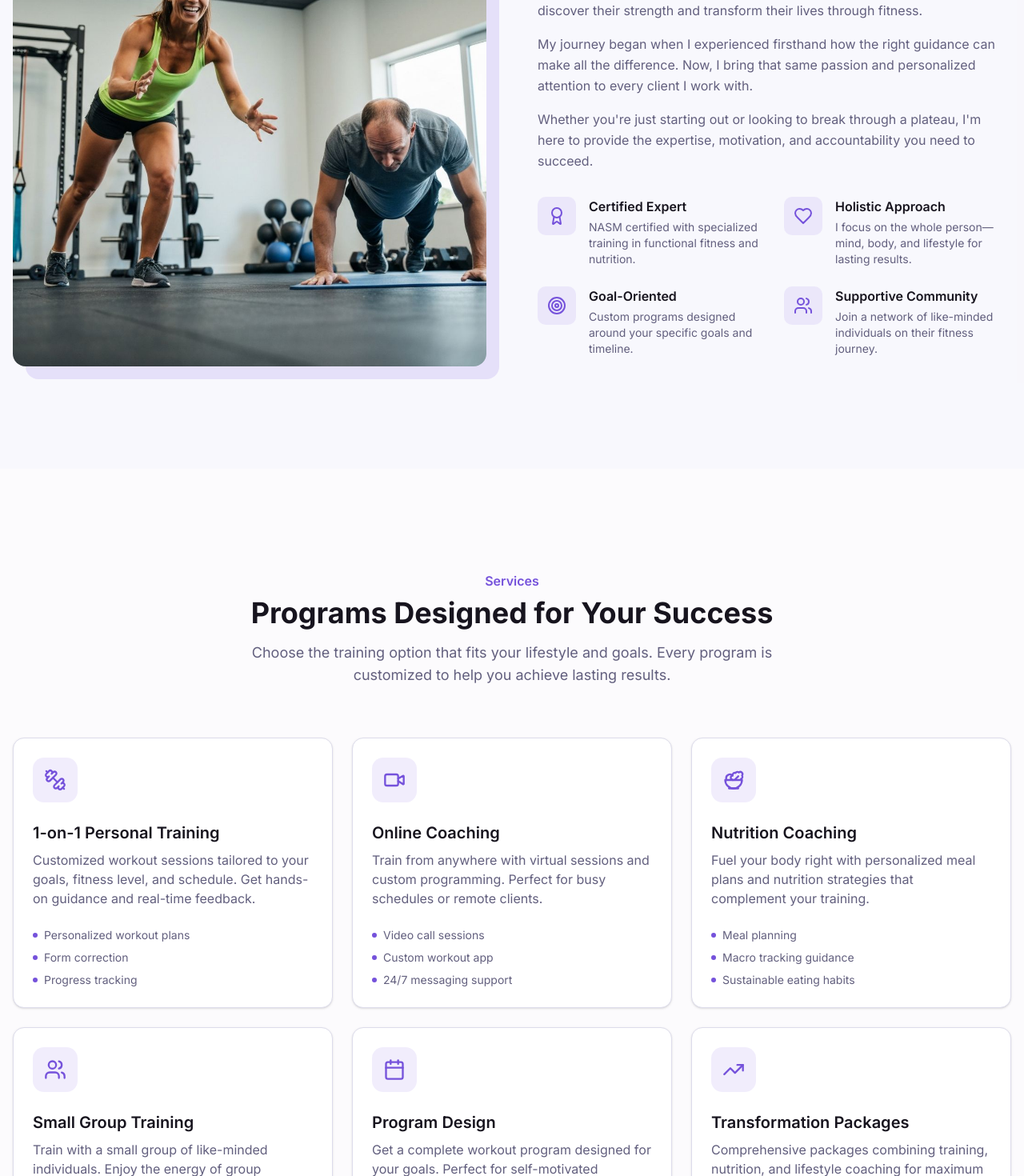
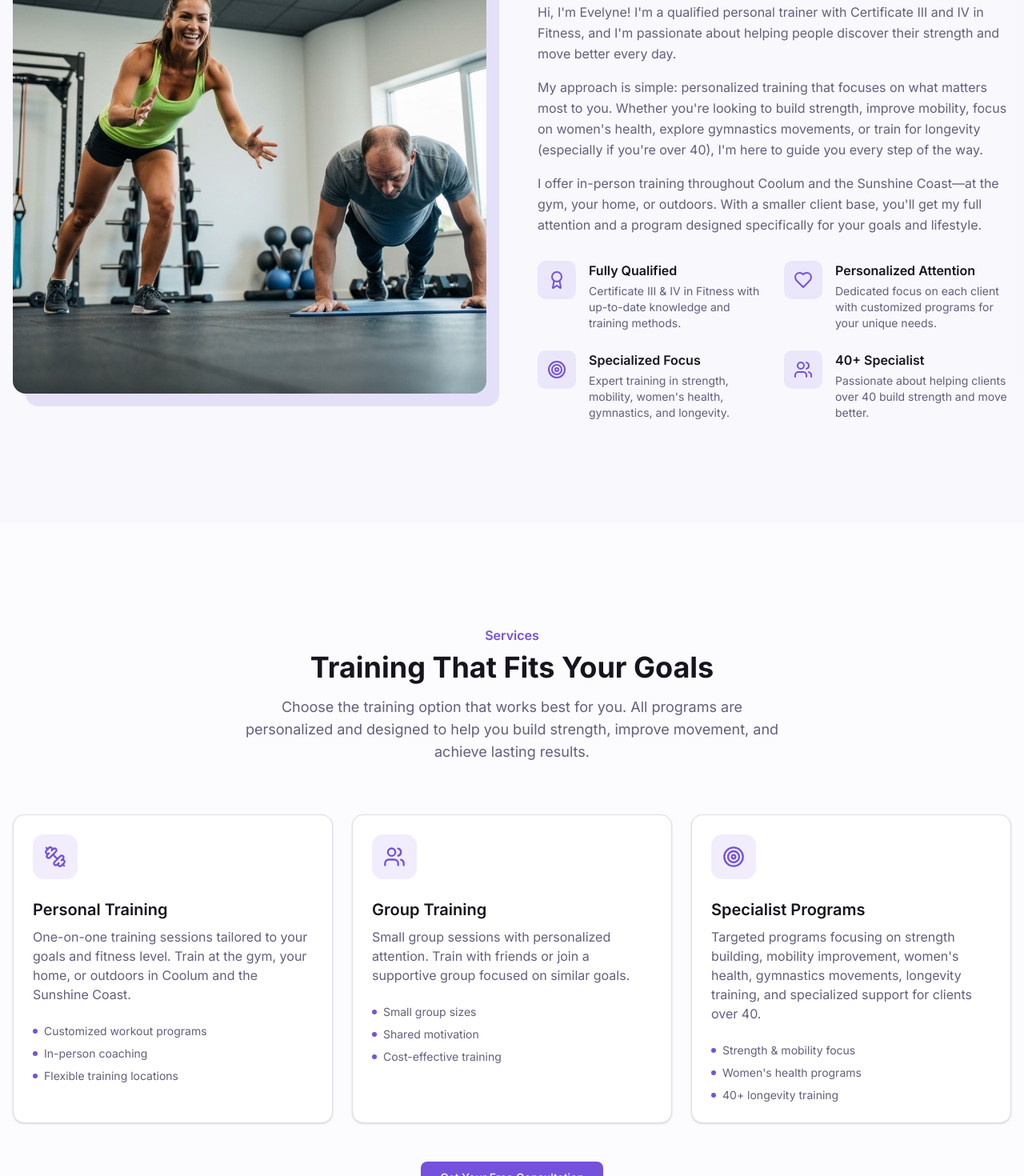
Before and after one commit to danielmackay/coach-evelyne, a Next.js app: page / in a window 1280 px wide. Shown: the part 1300-2770 px from the top of the page at 80% size. Built offline with nearby package versions, Linux system fonts and the light colour scheme.

Commit message:
Update content across components to enhance messaging and clarity on services offered

```diff
--- a/components/about.tsx
+++ b/components/about.tsx
@@ -3,23 +3,23 @@ import { Award, Heart, Target, Users } from "lucide-react"
 const highlights = [
   {
     icon: Award,
-    title: "Certified Expert",
-    description: "NASM certified with specialized training in functional fitness and nutrition.",
+    title: "Fully Qualified",
+    description: "Certificate III & IV in Fitness with up-to-date knowledge and training methods.",
   },
   {
     icon: Heart,
-    title: "Holistic Approach",
-    description: "I focus on the whole person—mind, body, and lifestyle for lasting results.",
+    title: "Personalized Attention",
+    description: "Dedicated focus on each client with customized programs for your unique needs.",
   },
   {
     icon: Target,
-    title: "Goal-Oriented",
-    description: "Custom programs designed around your specific goals and timeline.",
+    title: "Specialized Focus",
+    description: "Expert training in strength, mobility, women's health, gymnastics, and longevity.",
   },
   {
     icon: Users,
-    title: "Supportive Community",
-    description: "Join a network of like-minded individuals on their fitness journey.",
+    title: "40+ Specialist",
+    description: "Passionate about helping clients over 40 build strength and move better.",
   },
 ]
 
@@ -43,19 +43,16 @@ export function About() {
           <div className="space-y-8">
             <div>
               <p className="text-primary font-semibold mb-2">About Me</p>
-              <h2 className="text-3xl md:text-4xl font-bold mb-6 text-balance">Your Partner in Health & Fitness</h2>
+              <h2 className="text-3xl md:text-4xl font-bold mb-6 text-balance">Your Partner in Strength & Movement</h2>
               <div className="space-y-4 text-muted-foreground leading-relaxed">
                 <p>
-                  Hi, I'm Evelyne! For over a decade, I've dedicated my career to helping people discover their strength
-                  and transform their lives through fitness.
+                  Hi, I'm Evelyne! I'm a qualified personal trainer with Certificate III and IV in Fitness, and I'm passionate about helping people discover their strength and move better every day.
                 </p>
                 <p>
-                  My journey began when I experienced firsthand how the right guidance can make all the difference. Now,
-                  I bring that same passion and personalized attention to every client I work with.
+                  My approach is simple: personalized training that focuses on what matters most to you. Whether you're looking to build strength, improve mobility, focus on women's health, explore gymnastics movements, or train for longevity (especially if you're over 40), I'm here to guide you every step of the way.
                 </p>
                 <p>
-                  Whether you're just starting out or looking to break through a plateau, I'm here to provide the
-                  expertise, motivation, and accountability you need to succeed.
+                  I offer in-person training throughout Coolum and the Sunshine Coast—at the gym, your home, or outdoors. With a smaller client base, you'll get my full attention and a program designed specifically for your goals and lifestyle.
                 </p>
               </div>
             </div>
--- a/components/contact.tsx
+++ b/components/contact.tsx
@@ -26,10 +26,9 @@ export function Contact() {
       <div className="container mx-auto px-4">
         <div className="text-center max-w-2xl mx-auto mb-16">
           <p className="text-primary font-semibold mb-2">Contact</p>
-          <h2 className="text-3xl md:text-4xl font-bold mb-4 text-balance">Ready to Start Your Transformation?</h2>
+          <h2 className="text-3xl md:text-4xl font-bold mb-4 text-balance">Ready to Get Started?</h2>
           <p className="text-muted-foreground text-lg">
-            Get in touch for a free consultation. I'd love to hear about your goals and discuss how we can work
-            together.
+            Get in touch for a free consultation. I'd love to hear about your goals and discuss how we can work together.
           </p>
         </div>
 
--- a/components/footer.tsx
+++ b/components/footer.tsx
@@ -27,8 +27,7 @@ export function Footer() {
               {siteConfig.name}
             </Link>
             <p className="text-background/70 max-w-md mb-6">
-              Empowering individuals to transform their lives through personalized fitness coaching, nutrition guidance,
-              and unwavering support.
+              Helping you build strength, improve mobility, and move better. Qualified personal trainer offering personalized in-person training in Coolum and the Sunshine Coast.
             </p>
             <div className="flex gap-4">
               {socialLinks.map((social) => (
--- a/components/hero.tsx
+++ b/components/hero.tsx
@@ -21,12 +21,11 @@ export function Hero() {
             </div>
 
             <h1 className="text-4xl md:text-5xl lg:text-6xl font-bold leading-tight text-balance">
-              Forge Your Strength, <span className="text-primary">Elevate Your Life</span>
+              Build Strength, <span className="text-primary">Move Better, Live Longer</span>
             </h1>
 
             <p className="text-lg md:text-xl text-muted-foreground leading-relaxed max-w-lg">
-              I'm Evelyne, your dedicated personal trainer. Together, we'll build strength, mobility, better movement, confidence, and lasting
-              healthy habits tailored to your unique goals.
+              I'm Evelyne, a qualified personal trainer serving Coolum and the Sunshine Coast. Let's work together to build your strength, improve mobility, and create lasting healthy habits with personalized in-person training.
             </p>
 
             <div className="flex flex-col sm:flex-row gap-4">
--- a/components/services.tsx
+++ b/components/services.tsx
@@ -1,4 +1,4 @@
-import { Dumbbell, Salad, Users, Video, Calendar, TrendingUp } from "lucide-react"
+import { Dumbbell, Users, Target } from "lucide-react"
 import { Card, CardContent, CardDescription, CardHeader, CardTitle } from "@/components/ui/card"
 import { Button } from "@/components/ui/button"
 import Link from "next/link"
@@ -6,44 +6,24 @@ import Link from "next/link"
 const services = [
   {
     icon: Dumbbell,
-    title: "1-on-1 Personal Training",
+    title: "Personal Training",
     description:
-      "Customized workout sessions tailored to your goals, fitness level, and schedule. Get hands-on guidance and real-time feedback.",
-    features: ["Personalized workout plans", "Form correction", "Progress tracking"],
-  },
-  {
-    icon: Video,
-    title: "Online Coaching",
-    description:
-      "Train from anywhere with virtual sessions and custom programming. Perfect for busy schedules or remote clients.",
-    features: ["Video call sessions", "Custom workout app", "24/7 messaging support"],
-  },
-  {
-    icon: Salad,
-    title: "Nutrition Coaching",
-    description:
-      "Fuel your body right with personalized meal plans and nutrition strategies that complement your training.",
-    features: ["Meal planning", "Macro tracking guidance", "Sustainable eating habits"],
+      "One-on-one training sessions tailored to your goals and fitness level. Train at the gym, your home, or outdoors in Coolum and the Sunshine Coast.",
+    features: ["Customized workout programs", "In-person coaching", "Flexible training locations"],
   },
   {
     icon: Users,
-    title: "Small Group Training",
+    title: "Group Training",
     description:
-      "Train with a small group of like-minded individuals. Enjoy the energy of group workouts with personalized attention.",
-    features: ["Max 6 participants", "Community support", "Cost-effective option"],
+      "Small group sessions with personalized attention. Train with friends or join a supportive group focused on similar goals.",
+    features: ["Small group sizes", "Shared motivation", "Cost-effective training"],
   },
   {
-    icon: Calendar,
-    title: "Program Design",
+    icon: Target,
+    title: "Specialist Programs",
     description:
-      "Get a complete workout program designed for your goals. Perfect for self-motivated individuals who prefer training independently.",
-    features: ["4-12 week programs", "Exercise video library", "Weekly check-ins"],
-  },
-  {
-    icon: TrendingUp,
-    title: "Transformation Packages",
-    description: "Comprehensive packages combining training, nutrition, and lifestyle coaching for maximum results.",
-    features: ["Full body transformation", "Lifestyle coaching", "Accountability system"],
+      "Targeted programs focusing on strength building, mobility improvement, women's health, gymnastics movements, longevity training, and specialized support for clients over 40.",
+    features: ["Strength & mobility focus", "Women's health programs", "40+ longevity training"],
   },
 ]
 
@@ -53,14 +33,13 @@ export function Services() {
       <div className="container mx-auto px-4">
         <div className="text-center max-w-2xl mx-auto mb-16">
           <p className="text-primary font-semibold mb-2">Services</p>
-          <h2 className="text-3xl md:text-4xl font-bold mb-4 text-balance">Programs Designed for Your Success</h2>
+          <h2 className="text-3xl md:text-4xl font-bold mb-4 text-balance">Training That Fits Your Goals</h2>
           <p className="text-muted-foreground text-lg">
-            Choose the training option that fits your lifestyle and goals. Every program is customized to help you
-            achieve lasting results.
+            Choose the training option that works best for you. All programs are personalized and designed to help you build strength, improve movement, and achieve lasting results.
           </p>
         </div>
 
-        <div className="grid md:grid-cols-2 lg:grid-cols-3 gap-6">
+        <div className="grid md:grid-cols-3 gap-6">
           {services.map((service) => (
             <Card
               key={service.title}
--- a/components/testimonials.tsx
+++ b/components/testimonials.tsx
@@ -1,29 +1,5 @@
 import { Card, CardContent } from "@/components/ui/card"
-import { Quote } from "lucide-react"
-
-const testimonials = [
-  {
-    name: "Sarah M.",
-    role: "Lost 30 lbs in 6 months",
-    content:
-      "Evelyne completely changed my relationship with fitness. Her approach is so supportive and encouraging—she made me believe I could achieve things I never thought possible.",
-    image: "/woman-portrait-headshot-smiling-professional.jpg",
-  },
-  {
-    name: "Michael T.",
-    role: "Marathon finisher",
-    content:
-      "I came to Evelyne with no athletic background, and she helped me complete my first marathon. Her training programs are challenging but achievable, and she's always there when you need motivation.",
-    image: "/man-portrait-headshot-smiling-athletic.jpg",
-  },
-  {
-    name: "Jennifer L.",
-    role: "Post-pregnancy fitness",
-    content:
-      "After having twins, I didn't know where to start. Evelyne created a safe, effective program that helped me regain my strength and confidence. She's not just a trainer—she's a true partner in your journey.",
-    image: "/woman-portrait-headshot-smiling-confident.jpg",
-  },
-]
+import { MessageSquare } from "lucide-react"
 
 export function Testimonials() {
   return (
@@ -31,33 +7,24 @@ export function Testimonials() {
       <div className="container mx-auto px-4">
         <div className="text-center max-w-2xl mx-auto mb-16">
           <p className="text-primary font-semibold mb-2">Testimonials</p>
-          <h2 className="text-3xl md:text-4xl font-bold mb-4 text-balance">Real Stories, Real Results</h2>
+          <h2 className="text-3xl md:text-4xl font-bold mb-4 text-balance">Client Success Stories</h2>
           <p className="text-muted-foreground text-lg">
-            Don't just take my word for it. Here's what some of my amazing clients have to say about their
-            transformation journey.
+            As I build my coaching practice, I'm excited to share success stories from clients I'm working with. Check back soon to see their progress!
           </p>
         </div>
 
-        <div className="grid md:grid-cols-2 lg:grid-cols-3 gap-8">
-          {testimonials.map((testimonial) => (
-            <Card key={testimonial.name} className="relative">
-              <CardContent className="pt-8 pb-6">
-                <Quote className="absolute top-6 right-6 w-10 h-10 text-primary/20" />
-                <p className="text-muted-foreground leading-relaxed mb-6">"{testimonial.content}"</p>
-                <div className="flex items-center gap-4">
-                  <img
-                    src={testimonial.image || "/placeholder.svg"}
-                    alt={testimonial.name}
-                    className="w-14 h-14 rounded-full object-cover"
-                  />
-                  <div>
-                    <p className="font-semibold">{testimonial.name}</p>
-                    <p className="text-sm text-primary">{testimonial.role}</p>
-                  </div>
-                </div>
-              </CardContent>
-            </Card>
-          ))}
+        <div className="max-w-2xl mx-auto">
+          <Card className="text-center">
+            <CardContent className="py-16 px-6">
+              <div className="w-16 h-16 rounded-full bg-primary/10 flex items-center justify-center mx-auto mb-4">
+                <MessageSquare className="w-8 h-8 text-primary" />
+              </div>
+              <h3 className="text-xl font-semibold mb-2">Coming Soon</h3>
+              <p className="text-muted-foreground">
+                I'm currently working with amazing clients on their strength, mobility, and wellness goals. Their testimonials will be featured here soon!
+              </p>
+            </CardContent>
+          </Card>
         </div>
       </div>
     </section>
--- a/lib/config.ts
+++ b/lib/config.ts
@@ -2,11 +2,11 @@ export const siteConfig = {
   name: "Coach Evelyne",
   title: "Coach Evelyne | Personal Trainer",
   description:
-    "Transform your fitness journey with Coach Evelyne. Personalized training programs, nutrition guidance, and ongoing support to help you achieve your health goals.",
+    "Build strength and move better with Coach Evelyne. Qualified personal trainer offering in-person training in Coolum and the Sunshine Coast. Specializing in strength, mobility, women's health, and longevity training.",
   contact: {
     phone: "+61 478 540 927",
     email: "hello@coachevelyne.com",
-    location: "Peregian Springs, QLD, Australia",
+    location: "Coolum, Sunshine Coast, QLD",
   },
   social: {
     instagram: "#",
```
